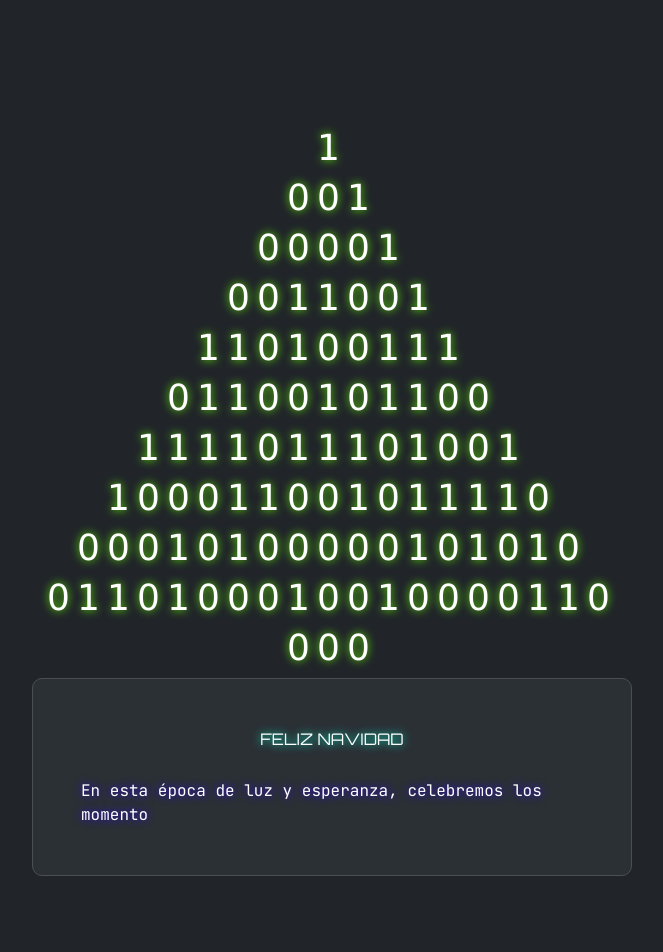
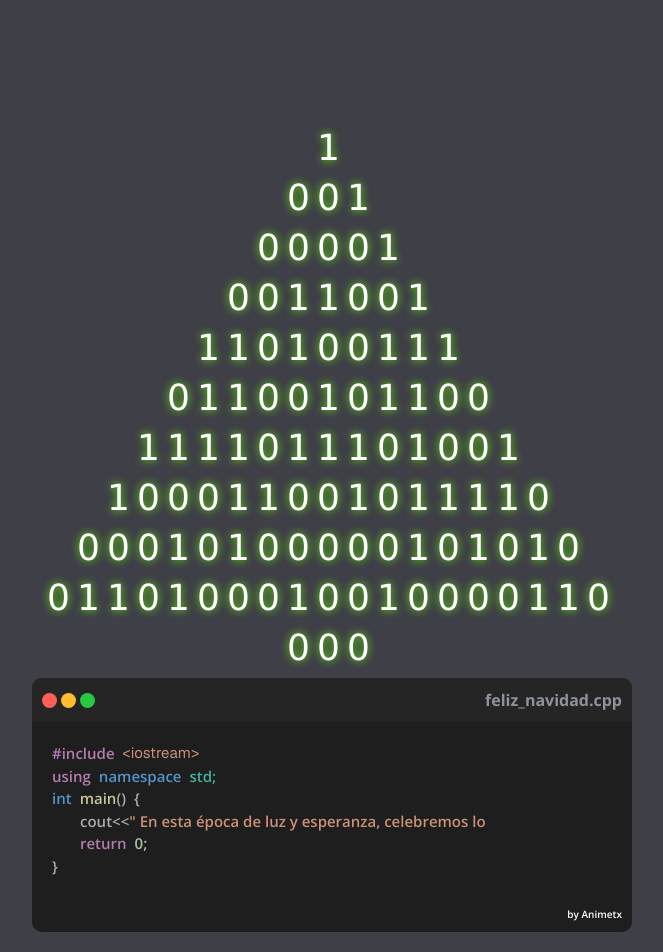
Before and after one commit to bspoloo/kirafts, a Next.js app: page /pages/card in a window 1280 px wide. Shown: the top 952 px of the page, without its empty margins (288-951 px from the left). Built offline with nearby package versions, Linux system fonts and the light colour scheme.

Commit message:
added the code card

```diff
--- a/src/app/components/message.tsx
+++ b/src/app/components/message.tsx
@@ -1,7 +1,9 @@
 "use client";
 
-import { JetBrains_Mono, Orbitron } from "next/font/google"
+import { JetBrains_Mono, Open_Sans, Orbitron, Poppins } from "next/font/google"
 import { RefObject, useEffect, useRef, useState } from "react";
+import { MessagePrint } from "../interfaces/message_print.interface";
+import { messageToPrint } from "../constants/message_to_print";
 
 const orbitron = Orbitron({
     subsets: ["latin"],
@@ -13,15 +15,30 @@ const mono = JetBrains_Mono({
     weight: ["400", "600", "700"]
 });
 
+const openSans = Open_Sans({
+    subsets: ['latin'],
+    display: 'swap',
+})
+
+const poppins = Poppins({
+    weight: ['400', '600'],
+    subsets: ['latin'],
+    display: 'swap',
+})
+
 export default function Message() {
 
-    const message: string = "En esta época de luz y esperanza, celebremos los momentos que unen corazones y llenan de alegría cada rincon."
     const messageRef: RefObject<HTMLDivElement | null> = useRef<HTMLDivElement>(null);
     const countRef = useRef<number>(0);
     const intervalRef = useRef<NodeJS.Timeout | null>(null);
     const hasStarted = useRef<boolean>(false);
+    const isHidden = useRef<boolean>(false);
+    const editRef = useRef<HTMLDivElement>(null);
+    const messageList: MessagePrint[] = messageToPrint;
+    let messageIndex = 0;
 
     useEffect(() => {
+
         if (intervalRef.current) {
             clearInterval(intervalRef.current);
         }
@@ -32,33 +49,90 @@ export default function Message() {
 
         hasStarted.current = false;
 
-        if (!hasStarted.current) {
-            hasStarted.current = true;
+        const printMessage = () => {
+            if (messageIndex >= messageList.length) return;
+            const currentMessage = messageList[messageIndex];
+            const span: HTMLSpanElement = document.createElement("span");
+            // span.textContent = "A";
+            span.style.color = currentMessage.color;
+            messageRef.current?.appendChild(span);
+
             intervalRef.current = setInterval(() => {
-                if (countRef.current >= message.length) {
+                if (countRef.current >= currentMessage.message.length) {
+
                     clearInterval(intervalRef.current!);
+
+                    countRef.current = 0;
+                    messageIndex++;
+                    printMessage();
                     return;
                 }
                 if (messageRef.current) {
-                    messageRef.current.innerHTML += message[countRef.current];
+                    span.innerHTML += currentMessage.message[countRef.current];
                 }
                 countRef.current++;
             }, 100);
         }
+        if (!hasStarted.current) {
+            hasStarted.current = true;
+            printMessage();
+        }
+    }, [messageToPrint]);
+
+    useEffect(() => {
+        const interval = setInterval(() => {
+            if(editRef.current){
+                editRef.current.hidden = !isHidden.current;
+                isHidden.current = !isHidden.current;
+            }
+        }, 200);
 
         return () => {
-            if (intervalRef.current) {
-                clearInterval(intervalRef.current);
-            }
-        };
-    }, [message]);
+            clearInterval(interval!);
+        }
+    });
+    return <>
+        <div className={`${openSans.className} flex flex-row justify-between items-center w-full bg-[#252525] p-2.5 text-[#8d929b] rounded-t-[10px] font-bold`}>
+            <div className="flex flex-row gap-1">
+                <div className="w-3.75 h-3.75 rounded-full bg-[#ff5f57]"></div>
+                <div className="w-3.75 h-3.75 rounded-full bg-[#febc2e]"></div>
+                <div className="w-3.75 h-3.75 rounded-full bg-[#28c840]"></div>
+            </div>
+            feliz_navidad.cpp
+        </div>
+        <div className="flex flex-col p-5 text-[15px]">
+            <div className="flex flex-row gap-2">
+                <span className={`${openSans.className} font-semibold text-[#b37bae]`}>#include</span>
+                <span className={` text-[#cc9077]`}>{"<iostream>"}</span>
+            </div>
 
-    return <>
-        <div className={`${orbitron.className} binary-title`}>
-            FELIZ NAVIDAD
+            <div className="flex flex-row gap-2">
+                <span className={`${openSans.className} font-semibold text-[#b37bae]`}>using</span>
+                <span className={`${openSans.className} font-semibold text-[#5394cb]`}>namespace</span>
+                <span className={`${openSans.className} font-semibold text-[#47b09a]`}>std;</span>
+            </div>
+
+            <div className="flex flex-row gap-2">
+                <span className={`${openSans.className} font-semibold text-[#5394cb]`}>int</span>
+                <div className="flex flex-row">
+                    <span className={`${openSans.className} font-semibold text-[#c6c69a]`}>main</span>
+                    <span className={`${openSans.className} font-semibold text-[#ababab]`}>()</span>
+                </div>
+                <span className={`${openSans.className} font-semibold text-[#ababab]`}>{"{"}</span>
+            </div>
+            <div className={`${openSans.className} font-semibold text-[#ababab] ml-7`} ref={messageRef}>
+                {/* message here */}
+                <div className="w-0.5 h-4.5 bg-[#89898a]" ref={editRef}></div>
+            </div>
+            <div className="flex flex-row gap-2 items-center ml-7">
+                <span className={`${openSans.className} font-semibold text-[#b37bae]`}>return</span>
+                <span className={`${openSans.className} font-semibold text-[#aac09d]`}>0;</span>
+            </div>
+            <span className={`${openSans.className} font-semibold text-[#ababab]`}>{"}"}</span>
         </div>
-        <div className={`${mono.className} binary-text`} ref={messageRef}>
-            {/* message here */}
+
+        <div className={`${openSans.className} flex flex-row justify-end items-center w-full p-2.5 text-white text-[10px] rounded-t-[10px] font-semibold`}>
+            by Animetx
         </div>
     </>
 }
--- /dev/null
+++ b/src/app/constants/message_to_print.ts
@@ -0,0 +1,16 @@
+import { MessagePrint } from "../interfaces/message_print.interface";
+
+export const messageToPrint: MessagePrint[] = [
+    {
+        message: "cout<<",
+        color: "#ababab"
+    },
+    {
+        message: '" En esta época de luz y esperanza, celebremos los momentos que unen corazones y llenan de alegría cada rincón. "',
+        color: "#cc9077"
+    },
+    {
+        message: "<<endl;",
+        color: "#ababab"
+    },
+];
--- a/src/app/globals.css
+++ b/src/app/globals.css
@@ -53,12 +53,12 @@ body {
   /* color: white; */
   display: flex;
   flex-direction: column;
-  align-items: center;
-  justify-content: center;
-  background-color: #2b3035;
+  /* align-items: center;
+  justify-content: center; */
+  background-color: #1e1e1e;
   border-radius: 10px;
-  border: 1px solid #4b4f53;
-  padding: 3rem;
+  /* border: 1px solid #4b4f53; */
+  /* padding: 3rem; */
   width: 600px;
   /* box-shadow: 0 0 8px rgba(75, 79, 83, 0.99); */
 }
--- /dev/null
+++ b/src/app/interfaces/message_print.interface.ts
@@ -0,0 +1,4 @@
+export interface MessagePrint{
+    message: string;
+    color: string;
+}
--- a/src/app/pages/card/page.tsx
+++ b/src/app/pages/card/page.tsx
@@ -16,13 +16,13 @@ const mono = JetBrains_Mono({
 
 export default function Home() {
     return (
-        <div className="flex min-h-screen items-center justify-center bg-[#212529] font-sans ">
+        <div className="flex min-h-screen items-center justify-center bg-[#3f3f47] font-sans ">
             <main className="flex min-h-screen w-full max-w-3xl flex-col items-center justify-between py-32 px-16 sm:items-start">
                 <div className="flex flex-col flex-wrap justify-center items-center">
                     <div className="">
                         <ChristmasTree></ChristmasTree>
                     </div>
-                    <div className="message-box flex flex-col justify-center items-center gap-7">
+                    <div className="message-box">
                         <Message></Message>
                     </div>
                 </div>
```
